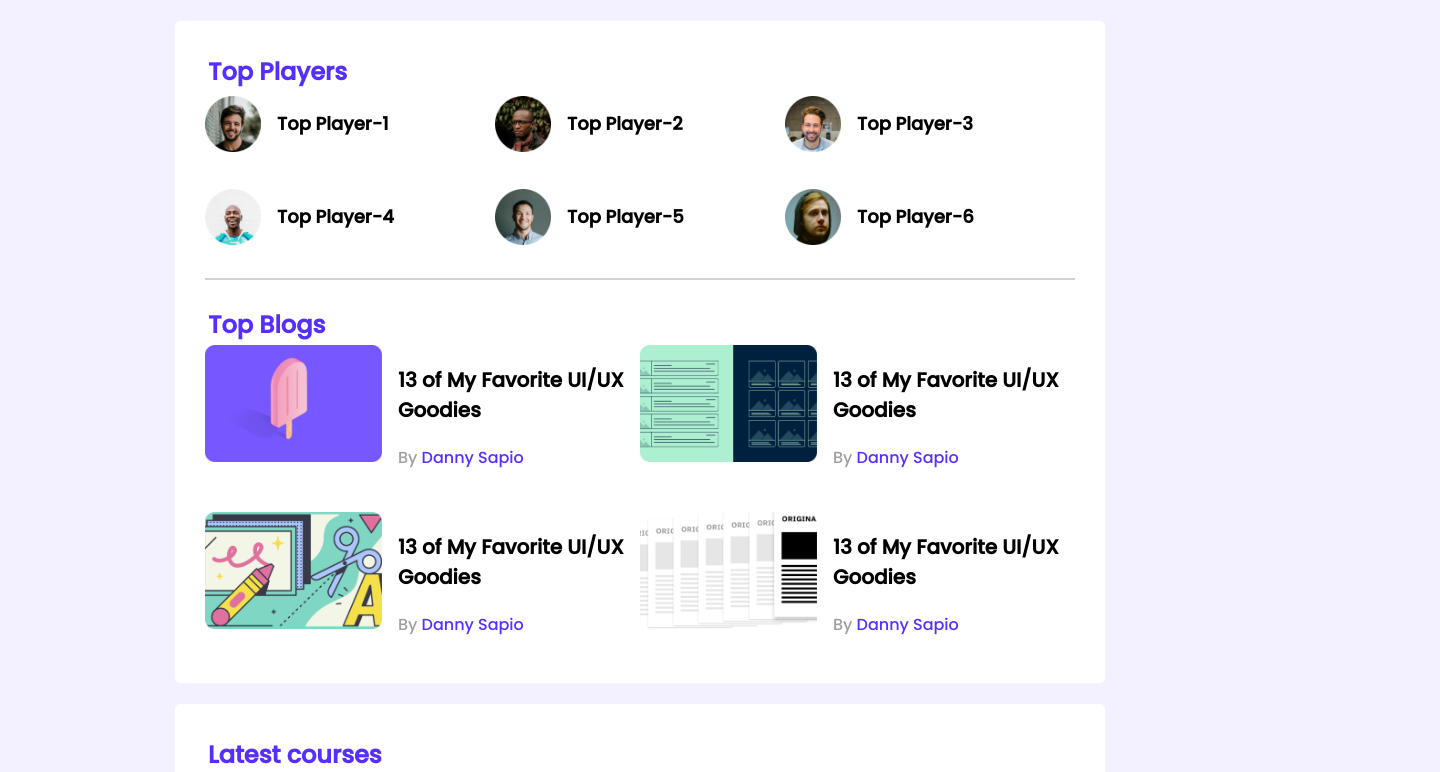
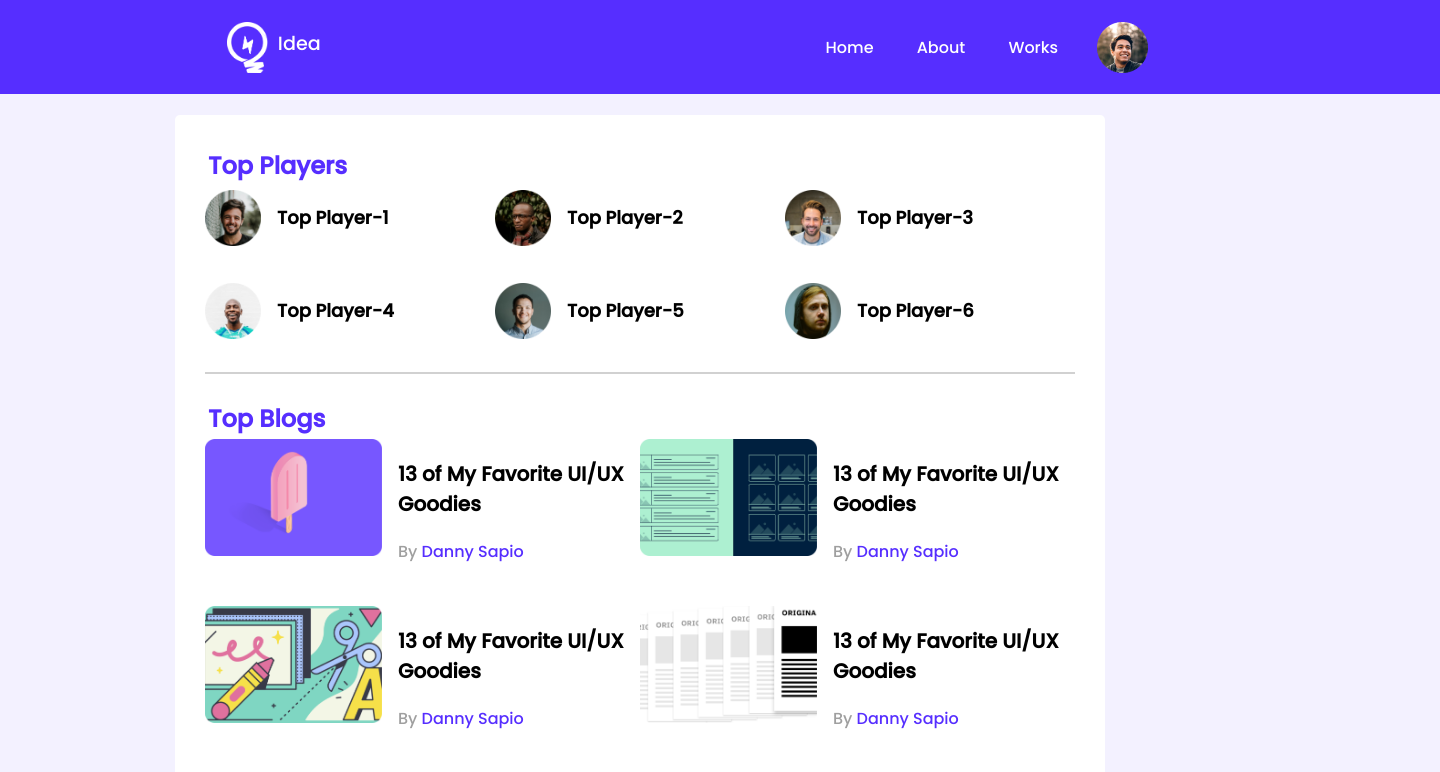
Before and after one commit to Mownitaa/leader-board-css3, a plain HTML site: page index.html in a window 1280 px wide. Shown: the top 772 px of the page, 1440 px wide, since content can reach past the window. Drawn offline with Linux system fonts and the light colour scheme.

Commit message:
navbar added

```diff
--- a/index.html
+++ b/index.html
@@ -14,7 +14,29 @@
 
 <body>
     <!-- header start -->
-    <header></header>
+
+    <header>
+        <!-- -------navbar---------------- -->
+        <nav>
+            <div class="navbar">
+                <div class="logo">
+                    <img src="images/icons/logo.png" alt="">
+                    <p>Idea</p>
+                </div>
+                <div class="menu">
+                    <ul>
+                        <li><a href="#">Home</a></li>
+                        <li><a href="#">About</a></li>
+                        <li><a href="#">Works</a></li>
+                    </ul>
+                    <img src="images/icons/profile.png" alt="">
+                </div>
+            </div>
+
+        </nav>
+    </header>
+
+
     <!-- header end -->
 
     <main>
--- a/styles/style.css
+++ b/styles/style.css
@@ -7,6 +7,53 @@ body{
     padding:0;
     font-family: 'Poppins', sans-serif;
     background-color:#F3F1FF;
+}
+nav{
+    background-color: #562EFF;
+    width: 1440px;
+    height: 94px;
+    position: relative;
+
+}
+.navbar{
+   display: flex ;
+   justify-content: space-around;
+   align-items: center;
+   padding-top: 10px;
+}
+.logo{
+    display:flex;
+    justify-content: center;
+    align-items: center;
+}
+.logo img{
+    width: 40.42;
+    height: 51px ;
+}
+.logo p{
+    color: white;
+    padding-left: 10px;
+    width: 54px;
+    height: 36px;
+    font-size: larger;
+}
+.menu{
+    display: flex;
+    justify-content: center;
+    align-items: center;
+   margin-right: 65px;
+}
+
+li{
+    list-style: none;
+    display: inline-block;
+}
+a{
+    text-decoration: none;
+    color: white;
+    width: 48px;
+    height: 24px;
+    padding-right: 39px;
 }
 main{
     display: flex;
```
